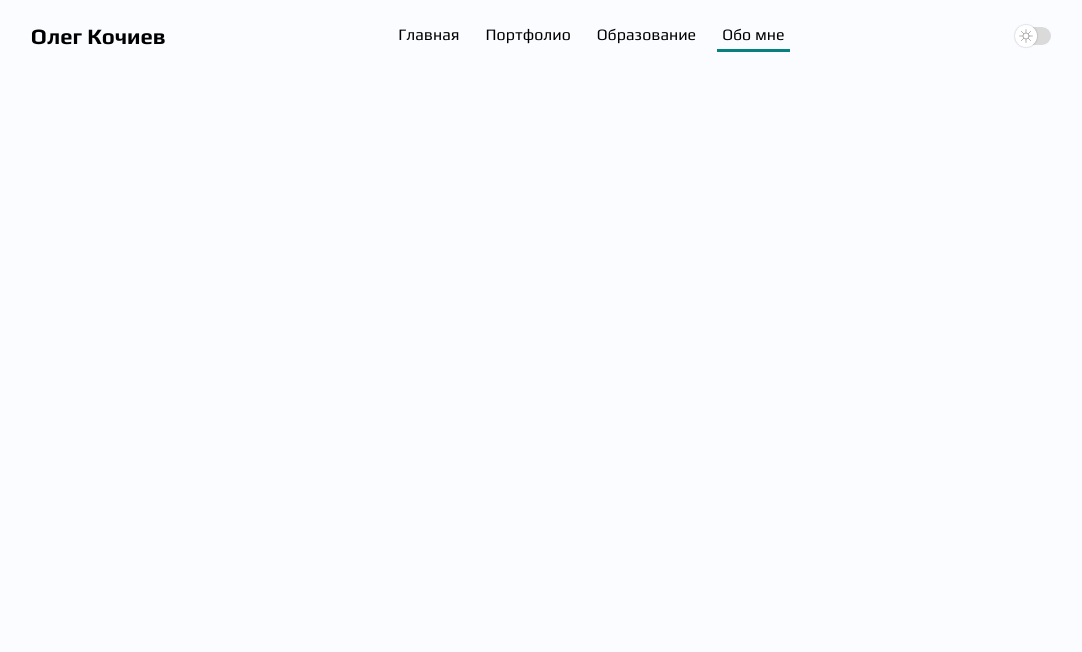
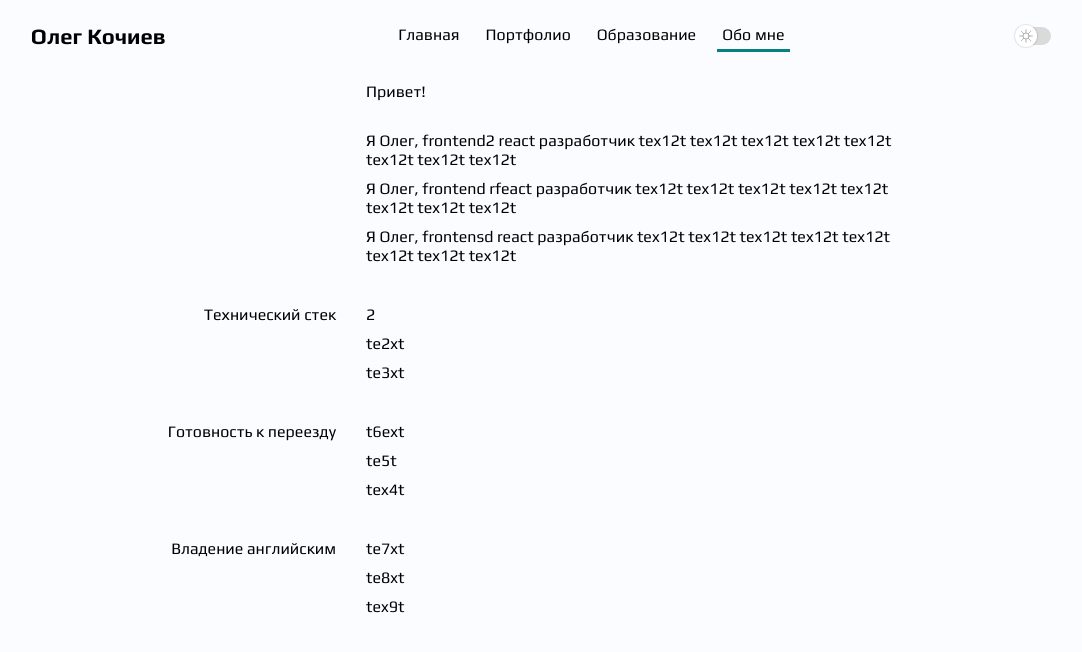
Before and after one commit to OlegKochiev/olegkochiev.com, a Next.js app: page /about-me in a window 1280 px wide. Shown: the top 652 px of the page, without its empty margins (99-1181 px from the left). Built offline with nearby package versions, Linux system fonts and the light colour scheme.

Commit message:
added html structure for AboutMe page

```diff
--- a/src/pages/about-me/index.tsx
+++ b/src/pages/about-me/index.tsx
@@ -1,11 +1,62 @@
 import React from 'react';
+import styled from 'styled-components';
 import Header from '../../components/Header';
+import NavLinks from '../../components/Home/NavLinks';
 import PageContainer from '../../components/PageContainer';
+import {Main, Section} from '../portfolio';
+
+const Hello = styled.h1``;
+const Title = styled.p`
+  text-align: end;
+`;
+const DescriptionsContainer = styled.div``;
+const Description = styled.p`
+  margin-bottom: 10px;
+`;
+
+const aboutMe = [
+  {
+    title: '',
+    descriptions: [
+      'Я Олег, frontend2 react разработчик tex12t tex12t  tex12t tex12t  tex12t tex12t  tex12t tex12t ',
+      'Я Олег, frontend rfeact разработчик tex12t tex12t  tex12t tex12t  tex12t tex12t  tex12t tex12t ',
+      'Я Олег, frontensd react разработчик tex12t tex12t  tex12t tex12t  tex12t tex12t  tex12t tex12t ',
+    ],
+  },
+  {
+    title: 'Технический стек',
+    descriptions: ['2', 'te2xt', 'te3xt'],
+  },
+  {
+    title: 'Готовность к переезду',
+    descriptions: ['t6ext', 'te5t', 'tex4t'],
+  },
+  {
+    title: 'Владение английским',
+    descriptions: ['te7xt', 'te8xt', 'tex9t'],
+  },
+];
 
 const AboutMe = () => {
   return (
     <PageContainer>
       <Header />
+      <Main>
+        <Section>
+          <Title />
+          <Hello>Привет!</Hello>
+        </Section>
+        {aboutMe.map((info) => (
+          <Section key={info.title}>
+            <Title> {info.title} </Title>
+            <DescriptionsContainer>
+              {info.descriptions.map((description) => (
+                <Description key={description}>{description}</Description>
+              ))}
+            </DescriptionsContainer>
+          </Section>
+        ))}
+      </Main>
     </PageContainer>
   );
 };
--- a/src/pages/index.tsx
+++ b/src/pages/index.tsx
@@ -1,4 +1,4 @@
-import React, {useContext, useEffect, useState} from 'react';
+import React, {useState} from 'react';
 import NavLinks from '../components/Home/NavLinks';
 import ThemeSwitcher from '../components/ThemeSwitcher';
 import SocialIcons from '../components/Home/SocialIcons';
--- a/src/pages/portfolio/index.tsx
+++ b/src/pages/portfolio/index.tsx
@@ -44,20 +44,19 @@ const projects = [
   },
 ];
 
-const Main = styled.main`
+export const Main = styled.main`
   display: flex;
   flex-direction: column;
   align-items: center;
   gap: 30px;
 `;
-const Section = styled.section`
+export const Section = styled.section`
   display: grid;
-  grid-template-columns: 120px 550px;
+  grid-template-columns: 170px 550px;
   grid-gap: 30px;
 `;
 const Year = styled.div`
-  display: flex;
-  justify-content: flex-end;
+  text-align: end;
 `;
 const ProjectsContainer = styled.div``;
 const Article = styled.article`
```
